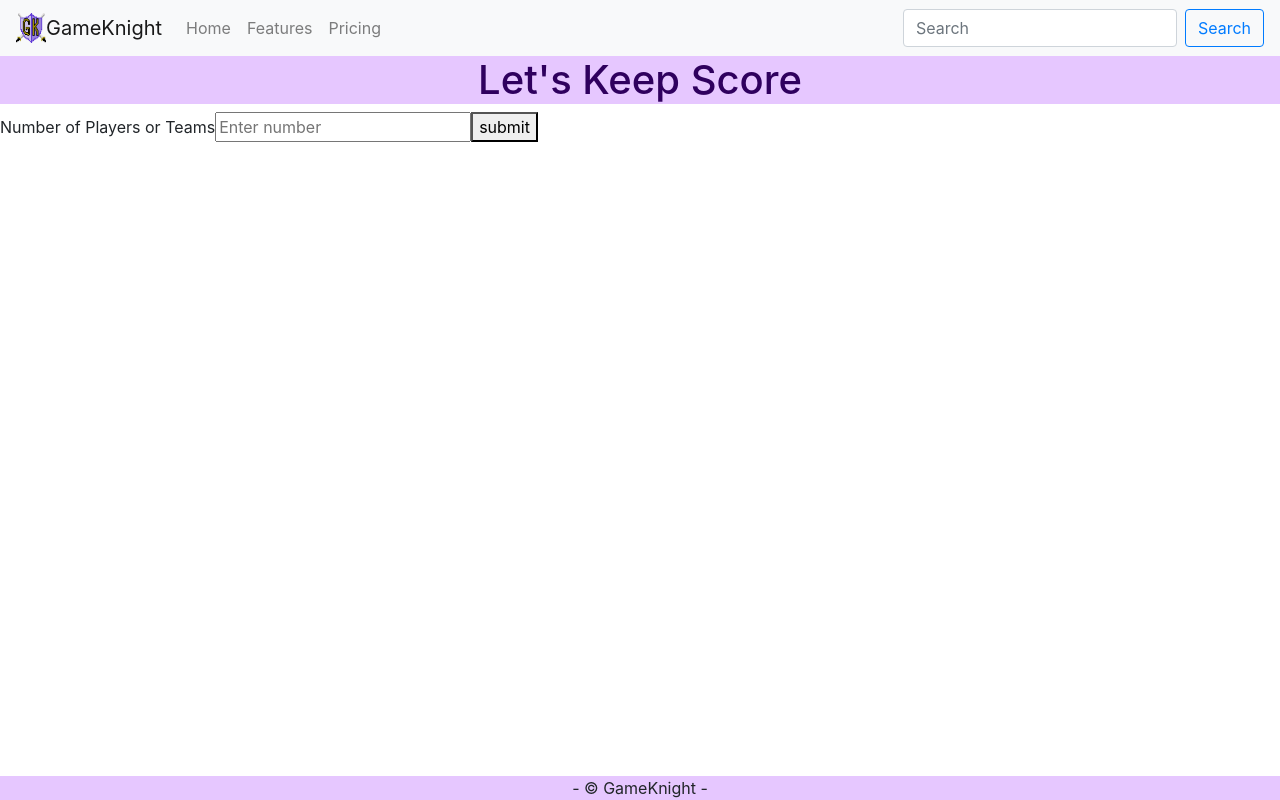
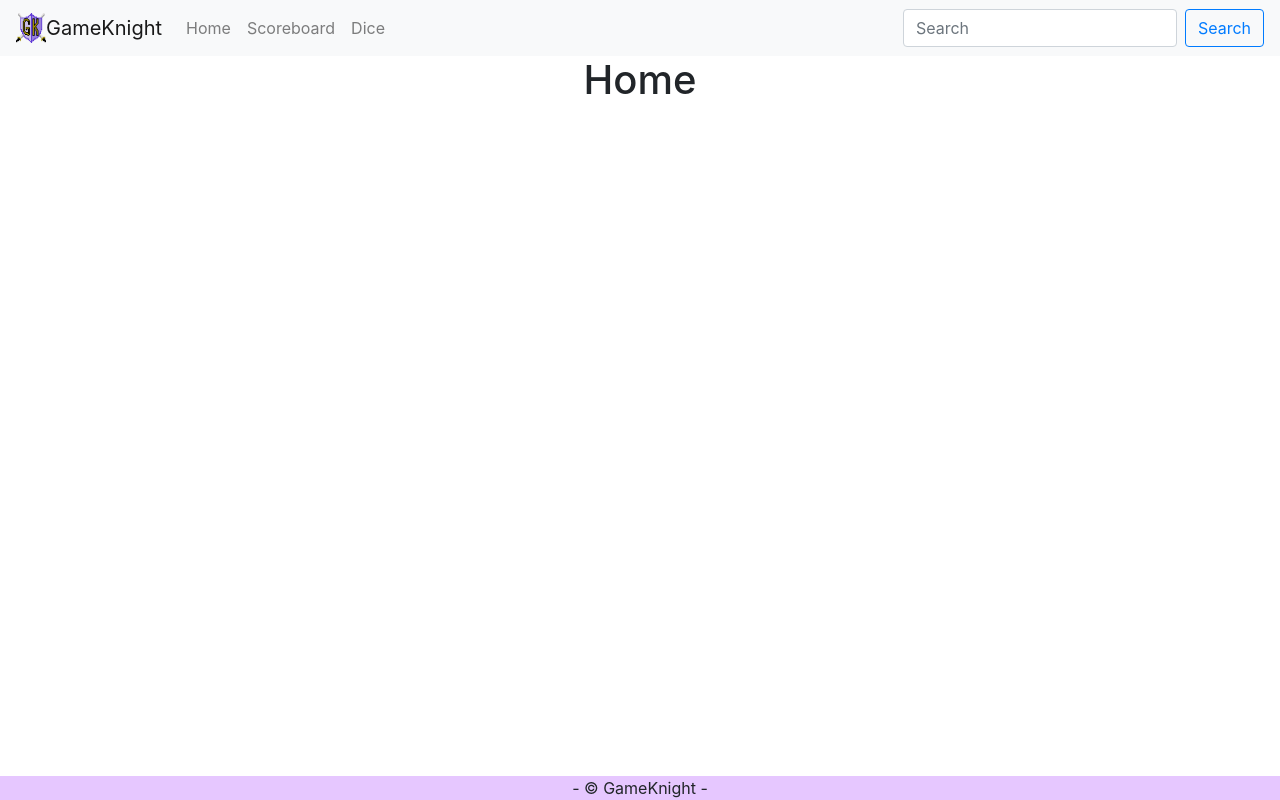
Before and after one commit to richardwalter515/game-knight, a React (Create React App) app: page / in a window 1280 px wide. Built offline with nearby package versions, Linux system fonts and the light colour scheme.

Commit message:
styled scorecards and added browser router

```diff
--- a/src/App.css
+++ b/src/App.css
@@ -60,3 +60,22 @@
   background-color: rgb(230, 199, 255);
   color: rgb(47, 0, 94);
 }
+
+.playerCard {
+  background-color: rgb(230, 199, 255) !important;
+  border: rgb(47, 0, 94) !important;
+  border-width: 2px !important;
+  border-style: solid !important;
+  width: 18rem;
+  justify-content: center;
+  margin: auto;
+  float: left;
+}
+
+.playerCardName {
+  color: rgb(47, 0, 109);
+  border: blueviolet;
+  border-style: groove;
+  border-width: 2px;
+  font-size: 36px !important;
+}
--- a/src/App.js
+++ b/src/App.js
@@ -1,16 +1,34 @@
 import { BrowserRouter as Router, Route, Switch } from "react-router-dom";
 import './App.css';
+import Dice from "./components/dice";
 import Footer from "./components/footer";
+import Home from "./components/home";
 import Navigation from "./components/nav";
 import Scoreboard from './components/scoreboard';
 
 function App() {
   return (
-    <div>
-      <Navigation />
-      <Scoreboard />
-      <Footer />
-    </div>
+    <Router>
+      <div className="App">
+        <Navigation />
+        <Switch>
+
+          <Route exact path={"/"}>
+            <Home />
+          </Route>
+
+          <Route exact path={"/Dice"}>
+            <Dice />
+          </Route>
+
+          <Route exact path={"/Scoreboard"}>
+            <Scoreboard />
+          </Route>
+
+        </Switch>
+        <Footer />
+      </div>
+    </Router>
   );
 }
 
--- a/src/components/dice.js
+++ b/src/components/dice.js
@@ -0,0 +1,9 @@
+import React from 'react';
+
+function Dice() {
+    return (
+        <p class="greyOut">- © GameKnight -</p>
+    )
+}
+
+export default Dice;
--- /dev/null
+++ b/src/components/home.js
@@ -0,0 +1,12 @@
+import React from 'react';
+
+function Home() {
+    return (
+        <div>
+            <h1>Home</h1>
+            <p class="greyOut">- © GameKnight -</p>
+        </div>
+    )
+}
+
+export default Home;
--- a/src/components/nav.js
+++ b/src/components/nav.js
@@ -15,9 +15,9 @@ function Navigation() {
                 alt="React Bootstrap logo"
             />GameKnight</Navbar.Brand>
             <Nav className="mr-auto">
-            <Nav.Link href="#">Home</Nav.Link>
-            <Nav.Link href="#">Features</Nav.Link>
-            <Nav.Link href="#">Pricing</Nav.Link>
+            <Nav.Link href="/">Home</Nav.Link>
+            <Nav.Link href="/Scoreboard">Scoreboard</Nav.Link>
+            <Nav.Link href="/Dice">Dice</Nav.Link>
             </Nav>
             <Form inline>
             <FormControl type="text" placeholder="Search" className="mr-sm-2" />
--- a/src/components/playerCard.js
+++ b/src/components/playerCard.js
@@ -15,12 +15,11 @@ function PlayerCard(props) {
 
     return(
         <div>
-            <Card style={{ width: '18rem' }} key={props.index}>
+            <Card key={props.index} className="playerCard">
                 <Card.Body>
-                    <Card.Title>{props.name}</Card.Title>
-                    <Card.Text>My Score: {score}</Card.Text>
+                    <Card.Title className="playerCardName">{props.name}</Card.Title>
+                    <Card.Text><strong>My Score: {score}</strong></Card.Text>
                     <form onSubmit={handleSubmit(addScores)}>
-                        <label>Names of Players or Teams</label>
                         <input type="text" name="points" placeholder="add points" ref={register} />
                         <button>Click to add points</button>
                     </form>
--- a/src/components/scoreboard.js
+++ b/src/components/scoreboard.js
@@ -5,33 +5,36 @@ import PlayerCard from './playerCard';
 import Nav from './nav';
 
 function Scoreboard() {
-    const { register, handleSubmit, errors } = useForm();
+    const { register, handleSubmit, errors, reset } = useForm();
     const [numberGamePlayers, setNumberGamePlayers] = useState(0);
     const [playerNames, setPlayerNames] = useState([]);
     const [playerStats, setPlayerStats] = useState({});
+    const [placeholder, setPlaceholder] = useState("Enter Player Name")
 
     const onSubmit = (data) => {
         const numberOfPlayersInput = parseInt(data.players);
         setNumberGamePlayers(numberOfPlayersInput);
     }
 
-    const onSubmitPlayer = (data) => {
-        const playerNameInput = JSON.stringify(data.playerName);
+    const onSubmitPlayer = async (data) => {
+        const playerNameInput = await JSON.stringify(data.playerName);
         setPlayerNames([...playerNames, playerNameInput]);
-        console.log('player names in state:', playerNames)
-
+        reset();
+        setPlaceholder("Enter Next Player Name");
     }
 
     if (numberGamePlayers > 0 && numberGamePlayers !== playerNames.length) {
         return (
             <div>
                 <h1 className='letsKeepScore'>Let's Keep Score</h1>
-                <h3>{numberGamePlayers} Players</h3>
-                <form onSubmit={handleSubmit(onSubmitPlayer)}>
-                        <label>Names of Players or Teams</label>
-                        <input type="text" name="playerName" placeholder="Name" ref={register} />
-                        <button>click to add player</button>
-                </form>
+                <div>
+                    <h3>{numberGamePlayers} Players</h3>
+                    <form onSubmit={handleSubmit(onSubmitPlayer)}>
+                            <label>Names of Players or Teams</label>
+                            <input type="text" name="playerName" placeholder={placeholder} ref={register} />
+                            <button>click to add player</button>
+                    </form>
+                </div>
             </div>
         )
     } else if (numberGamePlayers > 0 && numberGamePlayers === playerNames.length) {
@@ -39,9 +42,9 @@ function Scoreboard() {
             <div>
                 <h1 className='letsKeepScore'>Let's Keep Score</h1>
                     {playerNames.map((playerName, index) =>
-                            <PlayerCard name = {playerName} index = {index}/>
+                            <PlayerCard name = {playerName} index = {index} />
                         )
-                    };
+                    }
             </div>
         )
 
@@ -51,12 +54,11 @@ function Scoreboard() {
                 <h1 className='letsKeepScore'>Let's Keep Score</h1>
                     {/* how many players?  */}
                     <form onSubmit={handleSubmit(onSubmit)}>
-                        <label>Number of Players or Teams</label>
+                        <label>Enter the Number of Players or Teams</label> <br />
                         <input type="text" name="players" placeholder="Enter number" ref={register} />
                         <button>submit</button>
                     </form>
             </div>
-            //then for each player we will generate a counter where the user can enter points to add, and when they press submit they will be added to the users total points.
             //when the game is over, press the game over button to reset to the beginning.
         )
 
```
